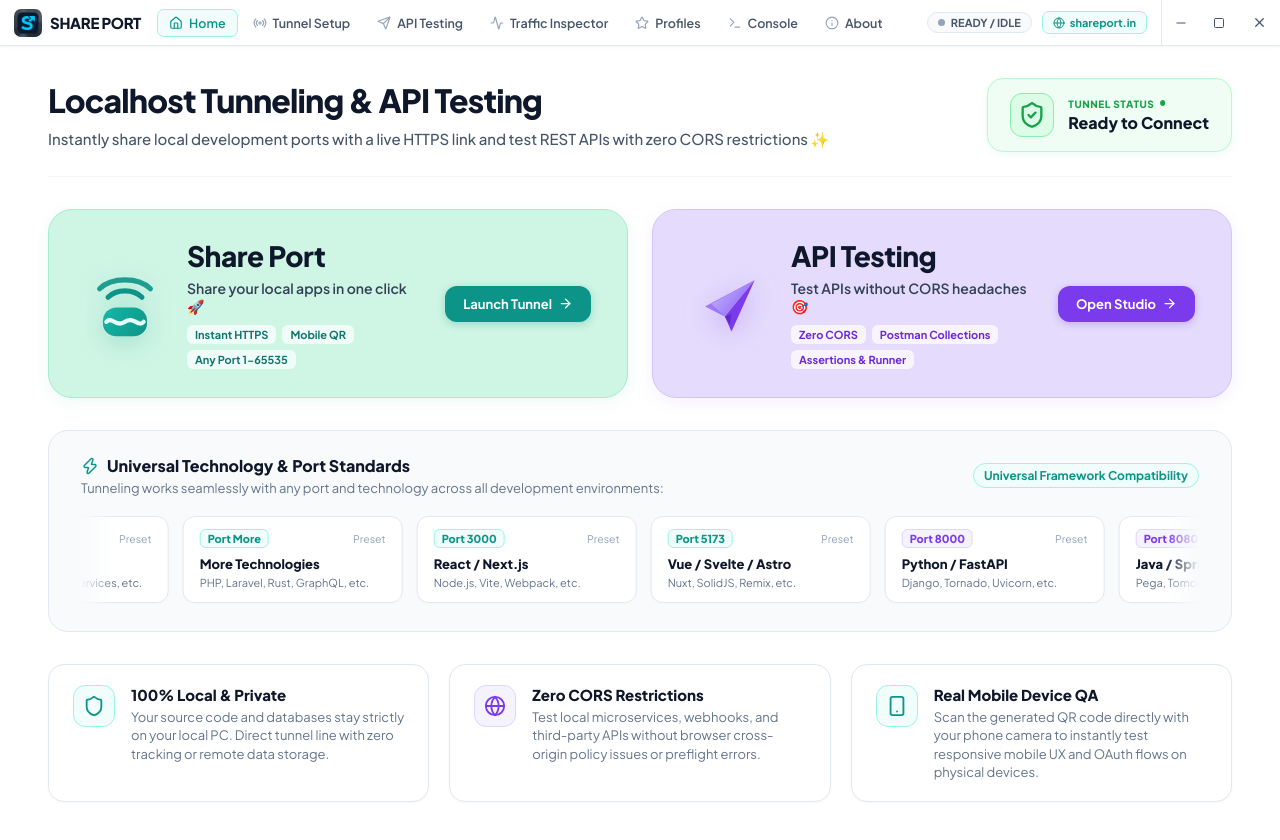
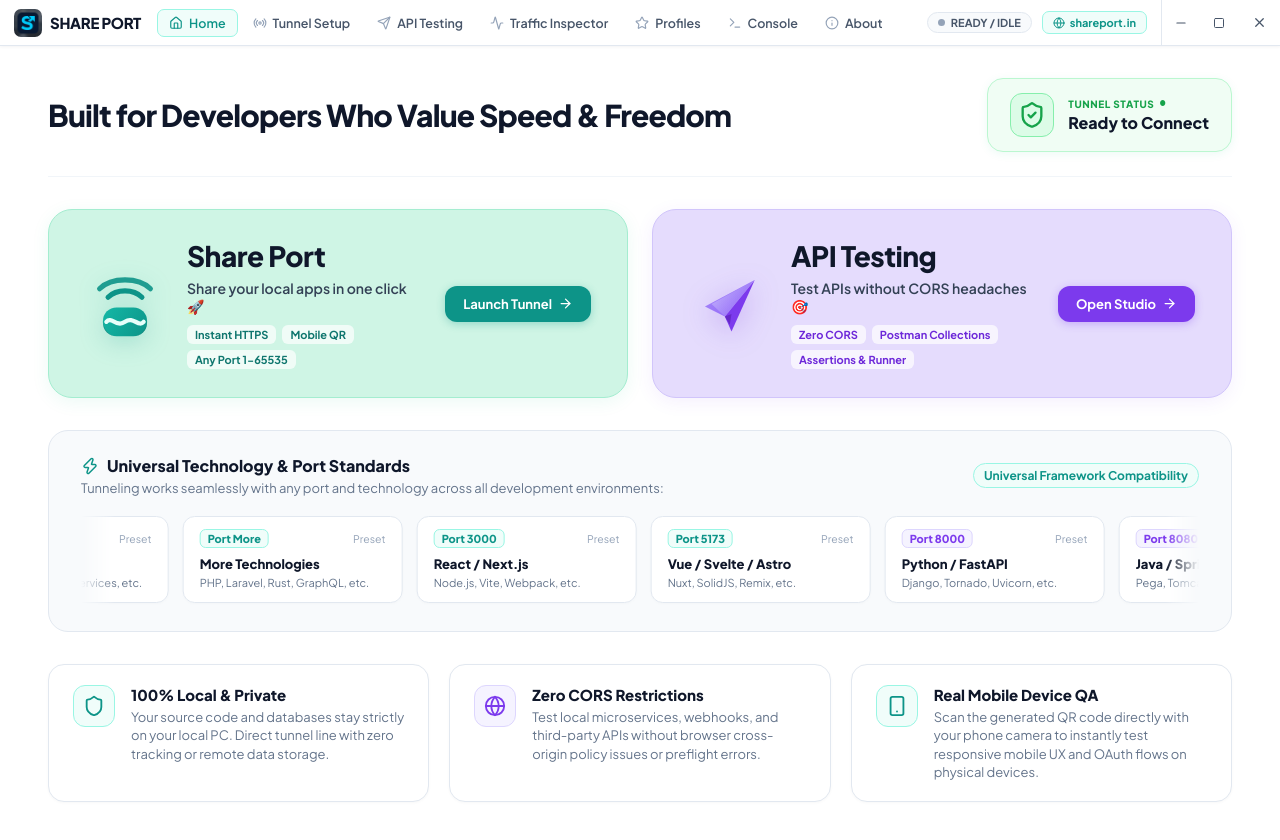
Before and after one commit to Tulasigadini/loop-Tunnel, a React (Vite) app: page / in a window 1280 px wide. Shown: the top 840 px of the page. Built offline with nearby package versions, Linux system fonts and the light colour scheme; the HTML template or start-up script is replaced by a standard one.

Commit message:
update in-app landing page headline to 'Built for Developers Who Value Speed & Freedom'

```diff
--- a/src/components/LandingPage.jsx
+++ b/src/components/LandingPage.jsx
@@ -29,19 +29,15 @@ export default function LandingPage({ setActiveTab, tunnelState }) {
       }}>
         <div style={{ display: 'flex', flexDirection: 'column', gap: '8px' }}>
           <h1 style={{
-            fontSize: '32px',
+            fontSize: '30px',
             fontWeight: '800',
             color: '#0F172A',
             letterSpacing: '-0.8px',
             lineHeight: '1.2',
-            margin: 0,
-            whiteSpace: 'nowrap'
+            margin: 0
           }}>
-            Localhost Tunneling & API Testing
+            Built for Developers Who Value Speed & Freedom
           </h1>
-          <p style={{ fontSize: '15px', color: '#475569', fontWeight: '500', margin: 0, lineHeight: '1.4' }}>
-            Instantly share local development ports with a live HTTPS link and test REST APIs with zero CORS restrictions ✨
-          </p>
         </div>
 
         {/* Live Tunnel Status Badge */}
```
